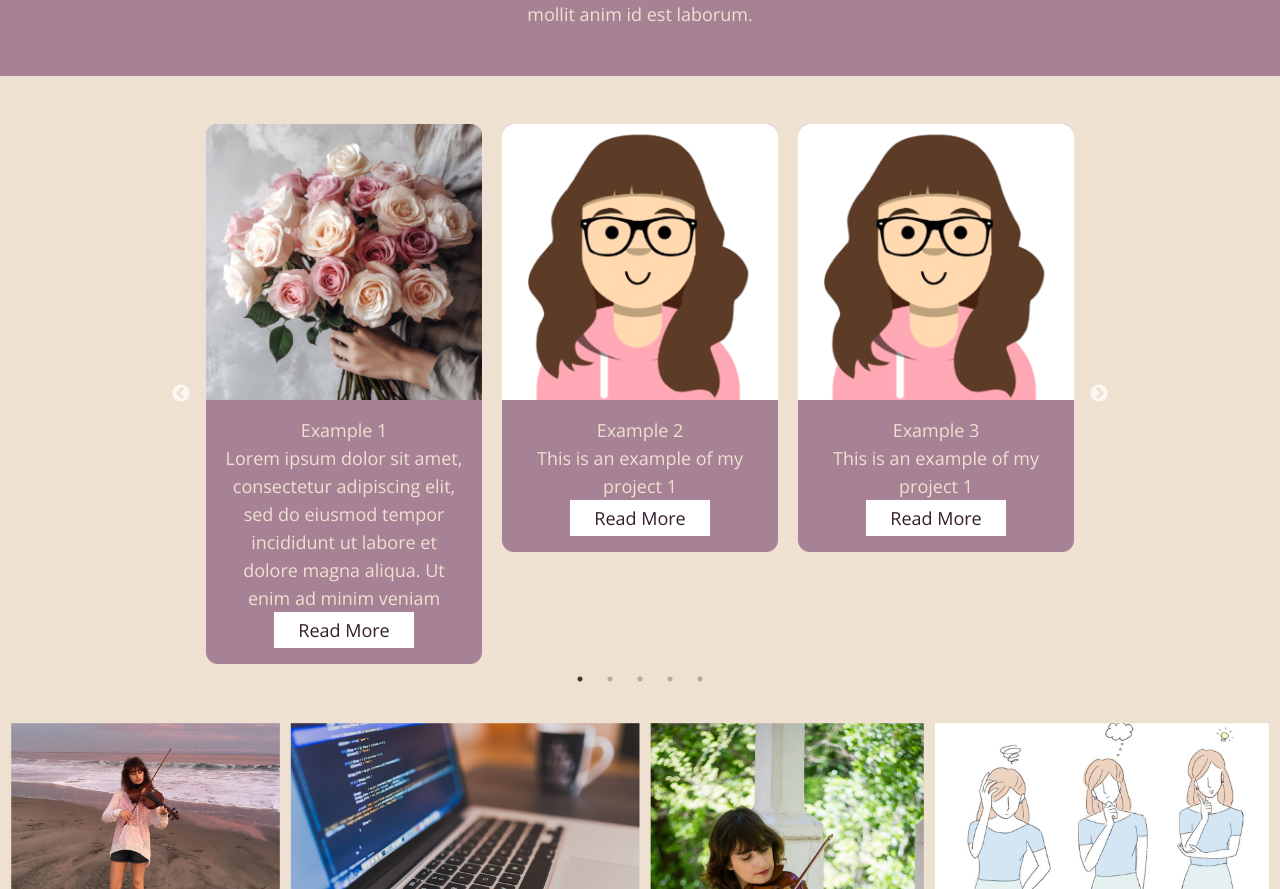
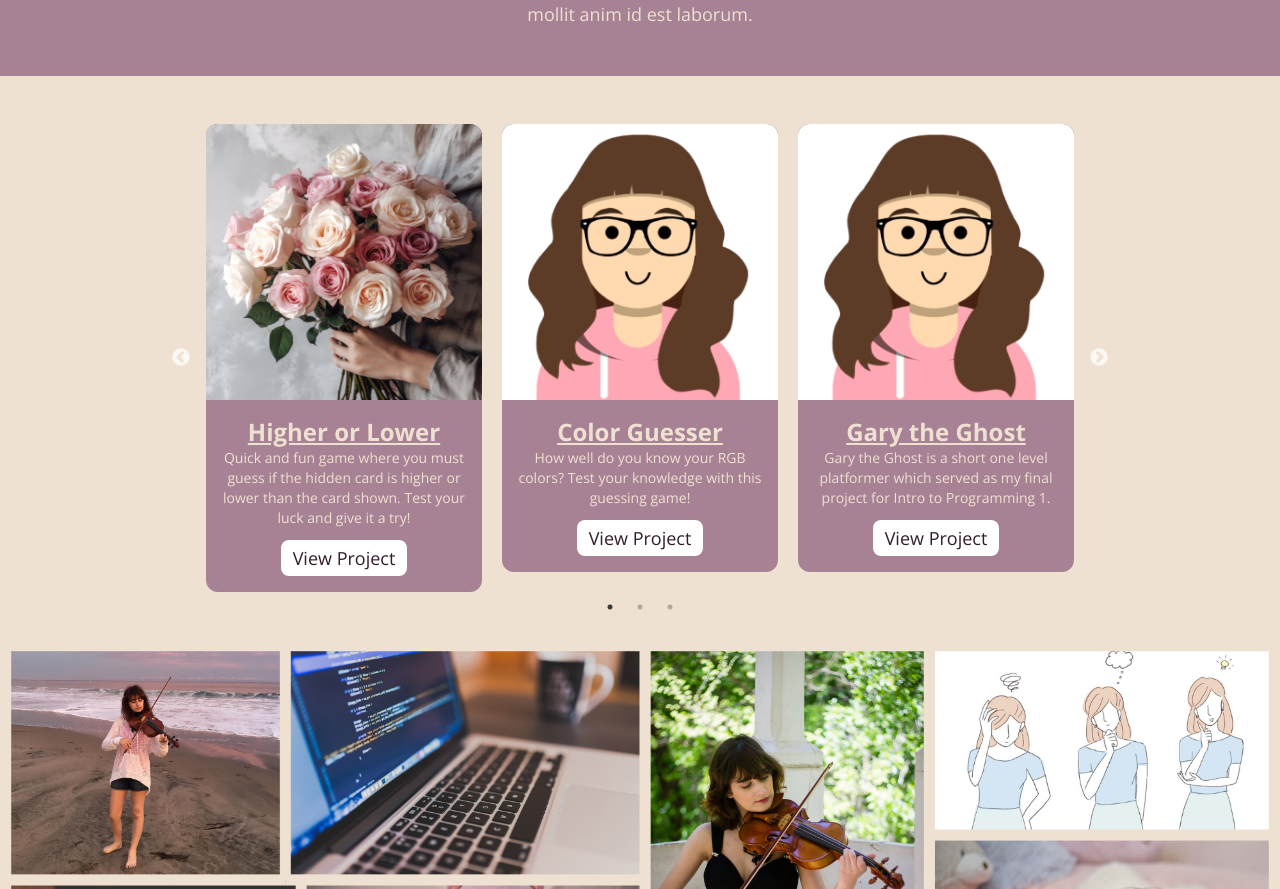
Before and after one commit to kawaiimusician/personal_portfolio, a Next.js app in the folder personal_portfolio_website/: page / in a window 1280 px wide. Shown: the part 750-1639 px from the top of the page. Built offline with nearby package versions, Linux system fonts and the light colour scheme.

Commit message:
carousel styling, move inline styles to global.css

```diff
--- a/personal_portfolio_website/app/components/CardCarousel.jsx
+++ b/personal_portfolio_website/app/components/CardCarousel.jsx
@@ -1,5 +1,6 @@
 "use client";
 import Image from "next/image"
+import Link from "next/link";
 
 import Slider from "react-slick"
 import 'slick-carousel/slick/slick.css';
@@ -43,21 +44,20 @@ export default function CardCarousel() {
       <div>
         <Slider {...settings}>
           {cardData.map((d) => (
-            <div className="bg-tertiary h-auto text-offWhite rounded-xl">
+            <div className="tertiary-offWhite h-auto rounded-xl">
               {/* img */}
               <div className="rounded-t-xl bg-tertiary flex justify-center items-center">
                 <Image src={d.projectImg} width={300} height={300} alt="Cartoon Rebecca" className="w-full h-auto rounded-t-xl" />
               </div>
               {/* text */}
               <div className="flex flex-col justify-center items-center p-4">
-                <p>{d.projectName}</p>
-                <p>{d.description}</p>
-                <button className="bg-white text-primary text-lg px-6 py-1">Read More</button>
+                <p className="text-2xl font-bold underline">{d.projectName}</p>
+                <p className="text-sm">{d.description}</p>
+                <Link href={`${d.linkRef}`} className="bg-white text-primary rounded-lg px-3 py-1 mt-3">{d.buttonText}</Link>
               </div>
             </div>
           ))}
         </Slider>
-
       </div>
     </div>
 
@@ -66,28 +66,24 @@ export default function CardCarousel() {
 
 const cardData = [
   {
-    projectName: "Example 1",
+    projectName: "Higher or Lower",
     projectImg: "/example-1.jpg",
-    description: "Lorem ipsum dolor sit amet, consectetur adipiscing elit, sed do eiusmod tempor incididunt ut labore et dolore magna aliqua. Ut enim ad minim veniam"
+    description: "Quick and fun game where you must guess if the hidden card is higher or lower than the card shown. Test your luck and give it a try!",
+    linkRef: "/blog",
+    buttonText: "View Project"
   },
   {
-    projectName: "Example 2",
+    projectName: "Color Guesser",
     projectImg: "/rebecca-heyman.png",
-    description: "This is an example of my project 1"
+    description: "How well do you know your RGB colors? Test your knowledge with this guessing game!",
+    linkRef: "/blog",
+    buttonText: "View Project"
   },
   {
-    projectName: "Example 3",
+    projectName: "Gary the Ghost",
     projectImg: "/rebecca-heyman.png",
-    description: "This is an example of my project 1"
-  },
-  {
-    projectName: "Example 4",
-    projectImg: "/rebecca-heyman.png",
-    description: "This is an example of my project 1"
-  },
-  {
-    projectName: "Example 5",
-    projectImg: "/rebecca-heyman.png",
-    description: "This is an example of my project 1"
+    description: "Gary the Ghost is a short one level platformer which served as my final project for Intro to Programming 1.",
+    linkRef: "/blog",
+    buttonText: "View Project"
   },
 ]
--- a/personal_portfolio_website/app/globals.css
+++ b/personal_portfolio_website/app/globals.css
@@ -9,6 +9,15 @@ body {
     text-offWhite
     text-lg
     text-center;
+}
+
+/* Background styles */
+.offWhite-Primary {
+  @apply bg-offWhite text-primary;
+}
+
+.tertiary-offWhite {
+  @apply bg-tertiary text-offWhite;
 }
 
 /* Screen Hiding/Showing */
@@ -198,7 +207,9 @@ nav a:hover{
     rounded-full;
 }
 
-
+.aboutSection {
+  @apply p-12;
+}
 
 .aboutSection p {
   @apply
@@ -206,9 +217,17 @@ nav a:hover{
 }
 
 .projectSection {
-
+  @apply p-12;
 }
 
 .slick-slide > div {
   margin: 0 10px;
 }
+
+.collageImg {
+  @apply w-full h-auto;
+}
+
+.timelineSection {
+  @apply p-12;
+}
--- a/personal_portfolio_website/app/page.jsx
+++ b/personal_portfolio_website/app/page.jsx
@@ -5,7 +5,7 @@ export default function Home() {
   return (
     <main>
       {/* main header */}
-      <div className="py-10 bg-offWhite text-primary">
+      <div className="py-10 offWhite-Primary">
         <div className="mainPageHeader">
           <p>Developer</p>
           <p className="hideLgScreen">&#8212;</p>
@@ -14,21 +14,21 @@ export default function Home() {
           <p>Puzzle Solver</p>
         </div>
       </div>
-      <div className="bg-offWhite text-primary pb-10">
+      <div className="offWhite-Primary pb-10">
         <div className="mainImage mx-auto">
-          <Image src="/rebecca-heyman.png" width={300} height={300} alt="Cartoon Rebecca" className="" />
+          <Image src="/rebecca-heyman.png" width={300} height={300} alt="Cartoon Rebecca" />
         </div>
       </div>
       {/* About */}
-      <div className="bg-tertiary text-offWhite">
-        <div className="p-12 aboutSection">
+      <div className="tertiary-offWhite">
+        <div className="aboutSection">
           <p>Hello there!</p>
           <p>Lorem ipsum dolor sit amet, consectetur adipiscing elit, sed do eiusmod tempor incididunt ut labore et dolore magna aliqua. Ut enim ad minim veniam, quis nostrud exercitation ullamco laboris nisi ut aliquip ex ea commodo consequat. Duis aute irure dolor in reprehenderit in voluptate velit esse cillum dolore eu fugiat nulla pariatur. Excepteur sint occaecat cupidatat non proident, sunt in culpa qui officia deserunt mollit anim id est laborum.</p>
         </div>
       </div>
             {/* Projects */}
-            <div className="bg-offWhite text-primary">
-        <div className="p-12 projectSection">
+            <div className="offWhite-Primary">
+        <div className="projectSection">
           <CardCarousel></CardCarousel>
         </div>
       </div>
@@ -39,7 +39,7 @@ export default function Home() {
         width="0"
         height="0"
         sizes="100vw"
-        className="w-full h-auto hideMdScreen"
+        className="collageImg hideMdScreen"
       />
       {/* small collage */}
       <Image
@@ -47,11 +47,11 @@ export default function Home() {
         width="0"
         height="0"
         sizes="100vw"
-        className="w-full h-auto showMdScreen"
+        className="collageImg showMdScreen"
       />
       {/* Experience Timeline */}
-      <div className="bg-tertiary text-offWhite">
-        <div className="p-12 timelineSection">
+      <div className="tertiary-offWhite">
+        <div className="timelineSection">
           <p>Lorem ipsum dolor sit amet, consectetur adipiscing elit, sed do eiusmod tempor incididunt ut labore et dolore magna aliqua. Ut enim ad minim veniam, quis nostrud exercitation ullamco laboris nisi ut aliquip ex ea commodo consequat. Duis aute irure dolor in reprehenderit in voluptate velit esse cillum dolore eu fugiat nulla pariatur. Excepteur sint occaecat cupidatat non proident, sunt in culpa qui officia deserunt mollit anim id est laborum.</p>
         </div>
 
```
Also changed, not shown: personal_portfolio_website/package.json (+6 -4 lines), 1 other file (tests, documents, lock files or other folders).
